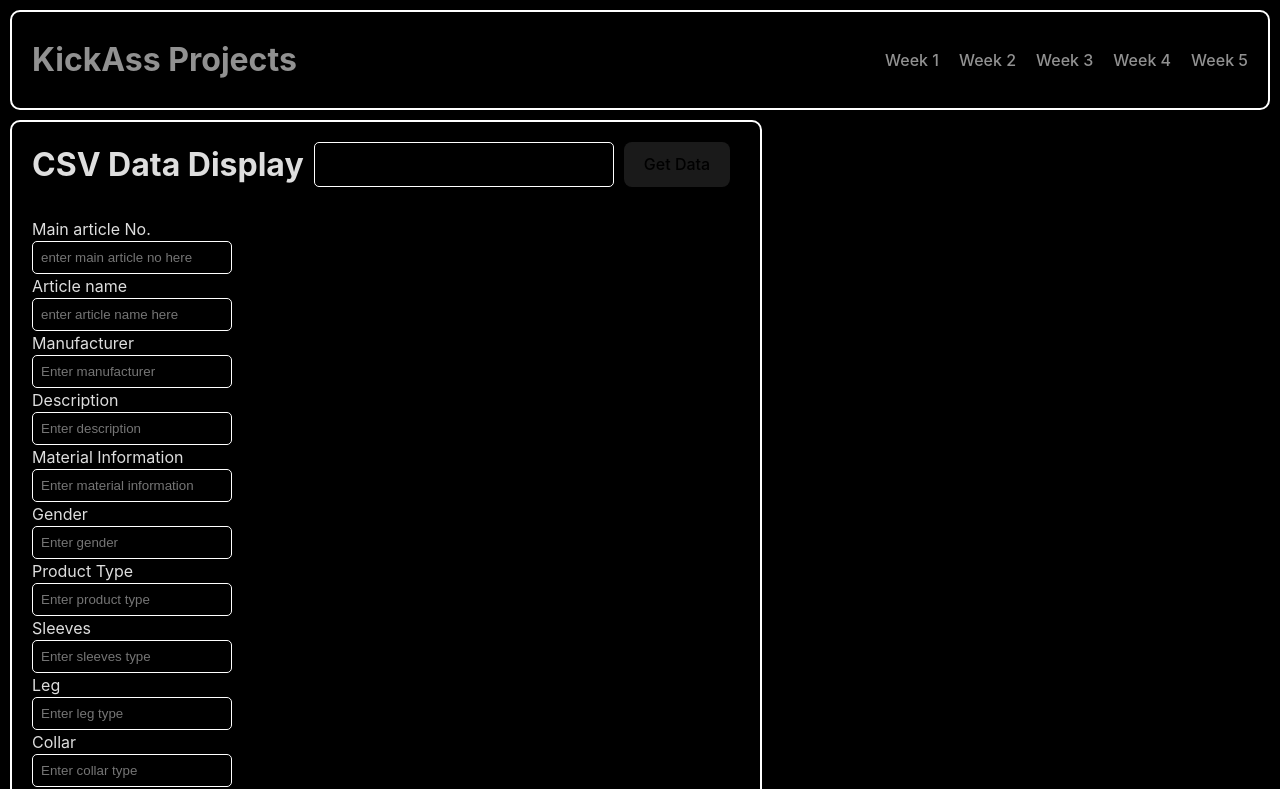
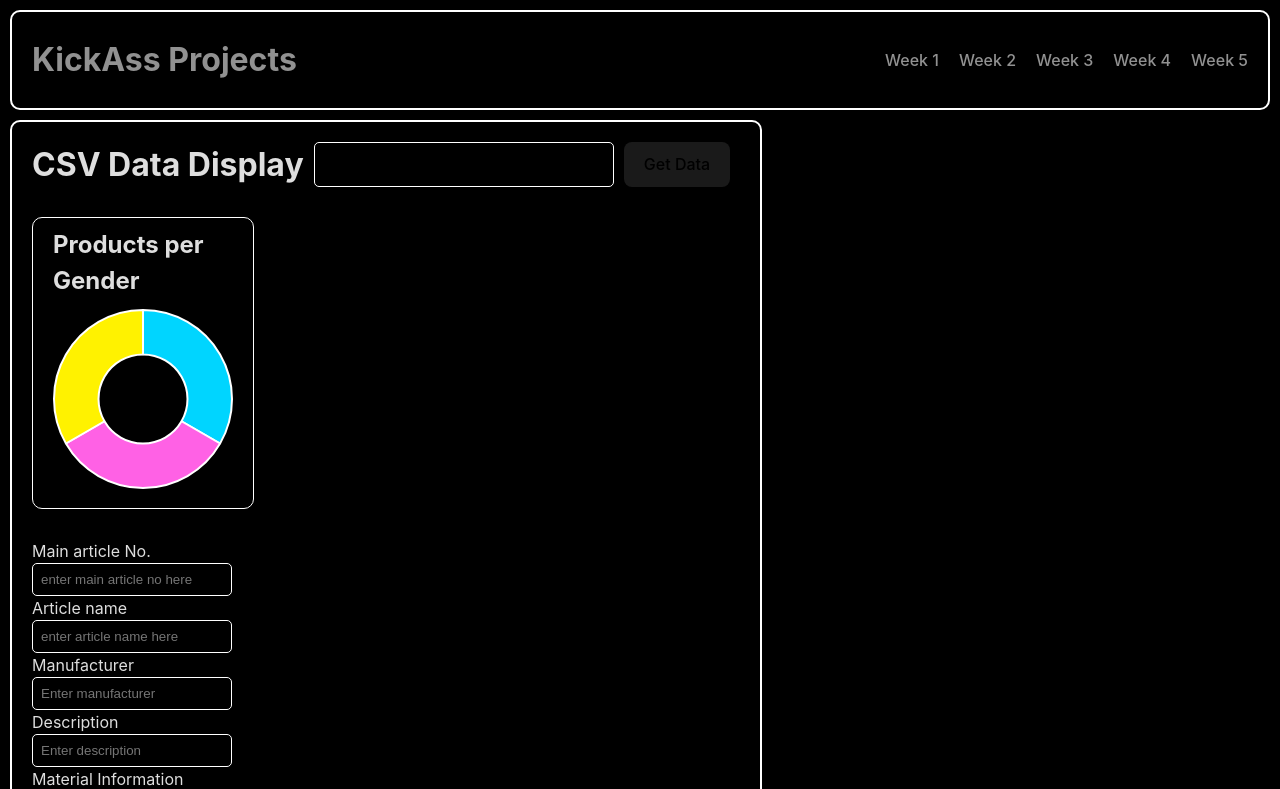
Before and after one commit to Phil-star1984/kickass_projects, a React (Vite) app: page /kickass_projects/weekthree in a window 1280 px wide. Shown: the top 789 px of the page. Built offline with nearby package versions, Linux system fonts and the light colour scheme.

Commit message:
Add chart GenderCount

```diff
--- a/package.json
+++ b/package.json
@@ -14,9 +14,11 @@
   },
   "dependencies": {
     "axios": "^1.6.5",
+    "chart.js": "^4.4.1",
     "papaparse": "^5.4.1",
     "react": "^18.2.0",
     "react-beautiful-dnd": "^13.1.1",
+    "react-chartjs-2": "^5.2.0",
     "react-dom": "^18.2.0",
     "react-draggable": "^4.4.6",
     "react-resizable": "^3.0.5",
--- a/src/components/WeekThree.jsx
+++ b/src/components/WeekThree.jsx
@@ -2,6 +2,10 @@ import React, { useState, useEffect } from "react";
 import axios from "axios";
 import Papa from "papaparse";
 import { PushSpinner } from "react-spinners-kit";
+import { Chart, ArcElement } from "chart.js";
+import { Doughnut } from "react-chartjs-2";
+
+Chart.register(ArcElement);
 
 export default function WeekThree() {
   const [data, setData] = useState([]);
@@ -27,10 +31,28 @@ export default function WeekThree() {
   const [material, setMaterial] = useState("");
   const [countryOfOrigin, setCountryOfOrigin] = useState("");
   const [imageName, setImageName] = useState("");
+  const [genderCountsdata, setGenderCountsdata] = useState(null);
 
   // https://raw.githubusercontent.com/microsoft/arcticseals/master/data/raw.csv
   // https://raw.githubusercontent.com/UDG-United-Digital-Group/frontend-junior-code-challenge-1/master/Artikel.csv
   // Example: https://gist.githubusercontent.com/rnirmal/e01acfdaf54a6f9b24e91ba4cae63518/raw/6b589a5c5a851711e20c5eb28f9d54742d1fe2dc/datasets.csv
+
+  const chartData = {
+    labels: genderCountsdata
+      ? Object.keys(genderCountsdata || {})
+      : ["Herren", "Damen", "Kinder"], // Feste Labels
+    datasets: [
+      {
+        data: genderCountsdata
+          ? Object.keys(genderCountsdata).map(
+              (key) => genderCountsdata[key] || 0
+            )
+          : [10, 10, 10], // Standardwerte, wenn `genderCountsdata` nicht vorhanden ist
+        backgroundColor: ["#00d5ff", "#ff61e5", "#fff200"],
+        hoverBackgroundColor: ["#FF6384", "#36A2EB", "#FFCE56"],
+      },
+    ],
+  };
 
   const getData = async (e) => {
     e.preventDefault();
@@ -59,6 +81,7 @@ export default function WeekThree() {
           throw new Error("error parsing the csv data", error);
         },
       });
+
       setSuccessMessage("loading data successfully");
       setTimeout(() => setSuccessMessage(""), 5000);
     } catch (error) {
@@ -96,6 +119,9 @@ export default function WeekThree() {
   };
 
   useEffect(() => {
+    if (data.length > 0) {
+      countByGender();
+    }
     console.log("actual data: ", data);
   }, [data]);
 
@@ -130,6 +156,17 @@ export default function WeekThree() {
     setData(newData);
   };
 
+  const countByGender = (e) => {
+    /* e.preventDefault(); */
+    const genderCount = data.reduce((acc, item) => {
+      acc[item.Geschlecht] = (acc[item.Geschlecht] || 0) + 1;
+      /* console.log(acc); */
+      return acc;
+    }, {});
+    console.log(genderCount);
+    setGenderCountsdata(genderCount);
+  };
+
   return (
     <div className="data_outer_container">
       <div className="data_inner_container">
@@ -149,9 +186,13 @@ export default function WeekThree() {
             ></input>
             <button onClick={getData}>Get Data</button>
           </form>
+          {/* <button onClick={countByGender}>Count by gender</button> */}
           {renderMessage()}
         </div>
-
+        <div className="chart_container">
+          <h2>Products per Gender</h2>
+          <Doughnut data={chartData} />
+        </div>
         <div className="newinput_and_table">
           <form onSubmit={addData} className="newinput_form">
             <label htmlFor="mainArticleNo">Main article No.</label>
--- a/src/index.css
+++ b/src/index.css
@@ -278,6 +278,19 @@ td:hover {
   padding: 20px;
 }
 
+.chart_container {
+  border: 1px solid white;
+  margin-top: 30px;
+  margin-bottom: 30px;
+  width: 180px;
+  height: 200px;
+  padding-bottom: 90px;
+  padding-left: 20px;
+  padding-right: 20px;
+  border-radius: 10px;
+
+}
+
 .weektwo_inner_big_container {
   width: 100%;
   display: flex;
```
Also changed, not shown: 1 other file (tests, documents, lock files or other folders).
